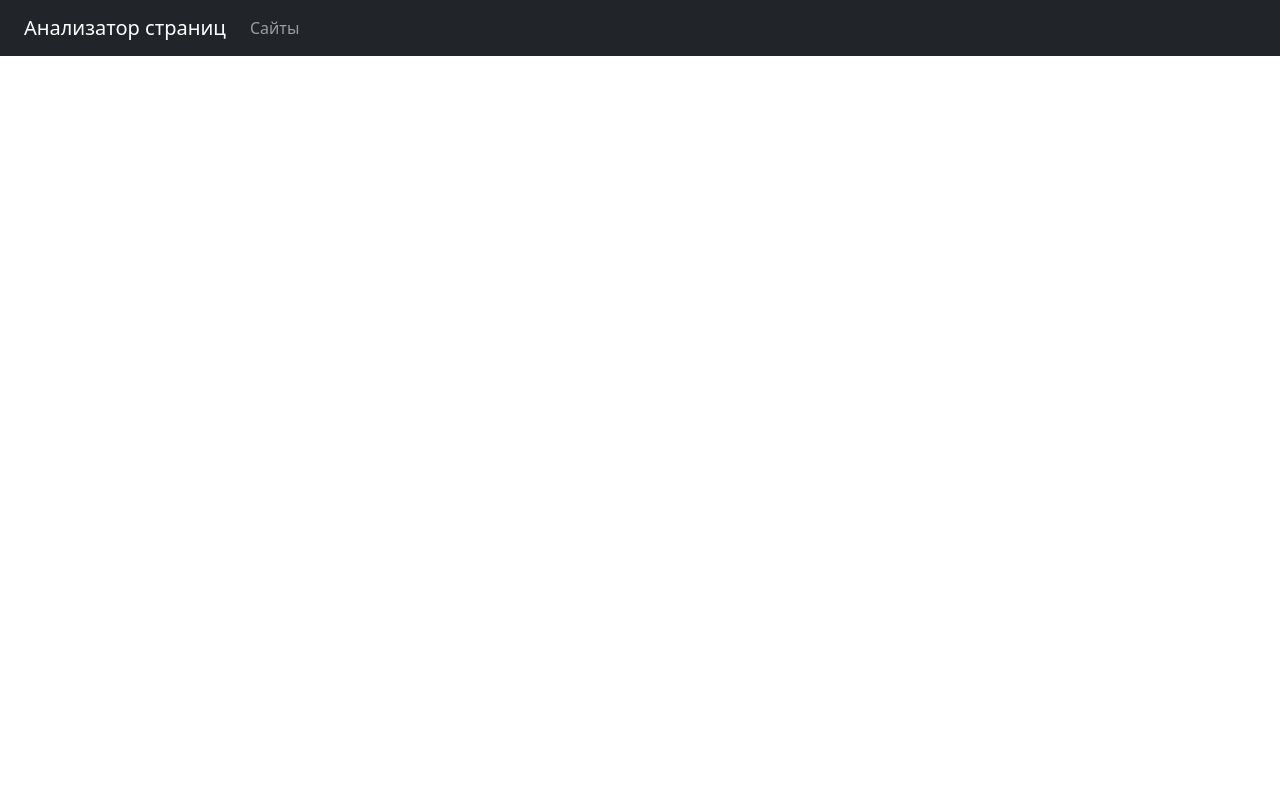
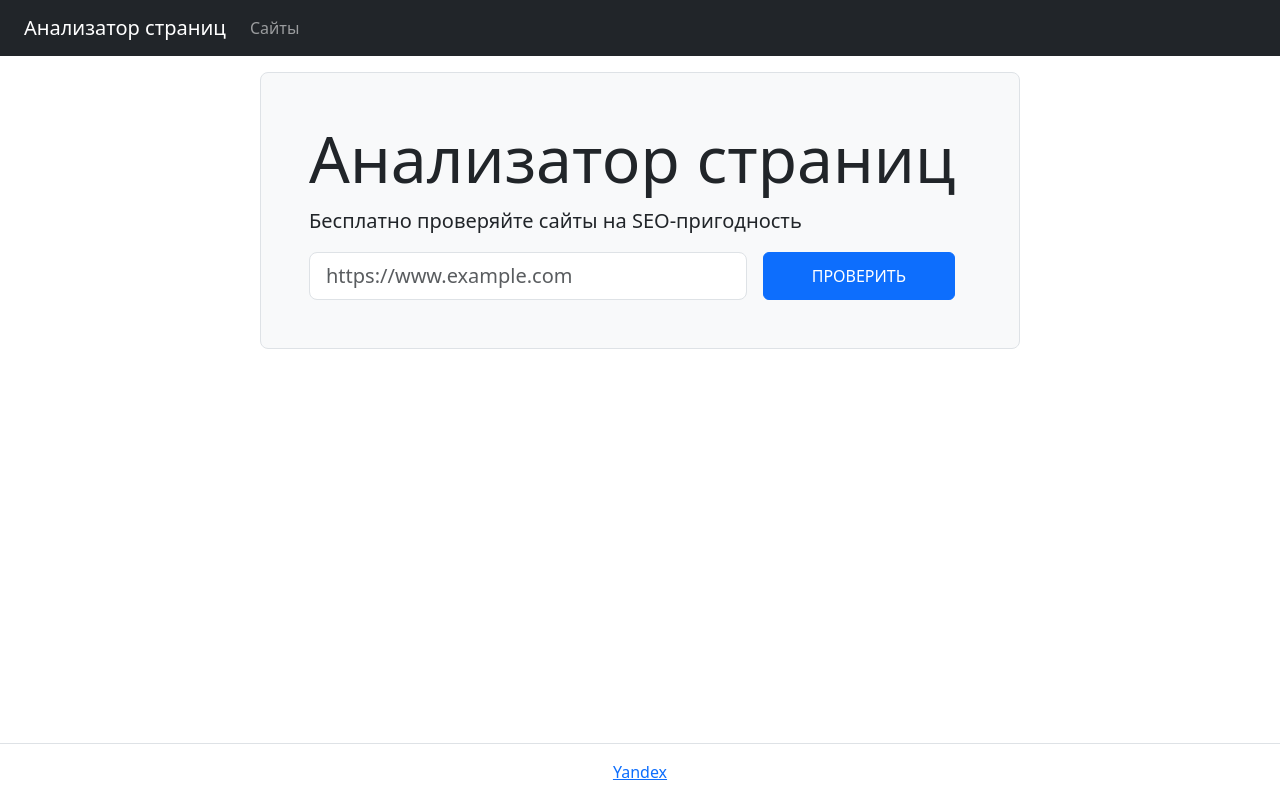
Before and after one commit to AssemblerBossss/project-83, a Flask app: page / in a window 1280 px wide. Run offline with Flask 3, Linux system fonts and the light colour scheme.

Commit message:
с Версткой покончено

```diff
--- a/page_analyzer/app.py
+++ b/page_analyzer/app.py
@@ -14,4 +14,10 @@ app.config['SECRET_KEY'] = os.getenv('SECRET_KEY')
 
 @app.get('/')
 def index():
-    return render_template('base.html')
+    return render_template('index.html')
+
+
+@app.post('/new_url')
+def add_url():
+    url = request.form.get('url')
+    return {1: 2}
--- a/page_analyzer/templates/base.html
+++ b/page_analyzer/templates/base.html
@@ -8,7 +8,10 @@
 <body class="min-vh-100 d-flex flex-column">
     {% include 'components/navbar.html' %}
 
+    {% block main %}
+    {% endblock %}
 
+    {% include 'components/footer.html' %}
 <script src="https://cdn.jsdelivr.net/npm/bootstrap@5.3.0-alpha2/dist/js/bootstrap.bundle.min.js" integrity="sha384-qKXV1j0HvMUeCBQ+QVp7JcfGl760yU08IQ+GpUo5hlbpg51QRiuqHAJz8+BrxE/N" crossorigin="anonymous"></script>
 </body>
 </html>
--- a/page_analyzer/templates/components/footer.html
+++ b/page_analyzer/templates/components/footer.html
@@ -1,10 +1,7 @@
-<!DOCTYPE html>
-<html lang="en">
-<head>
-    <meta charset="UTF-8">
-    <title>Title</title>
-</head>
-<body>
-
-</body>
-</html>
+<footer class="border-top py-3 mt-5 flex-shrink-0">
+    <div class="container-lg">
+        <div class="text-center">
+            <a href="https://yandex.ru" target="_blank">Yandex</a>
+        </div>
+    </div>
+</footer>
--- /dev/null
+++ b/page_analyzer/templates/index.html
@@ -0,0 +1,20 @@
+{% extends 'base.html' %}
+
+{% block main %}
+<main class="flex-grow-1" xmlns="http://www.w3.org/1999/html">
+    <div class="container-lg mt-3">
+        <div class="row">
+            <div class="col-12 col-md-10 col-lg-8 mx-auto border rounded-3 bg-light p-5">
+                <h1 class="display-3">Анализатор страниц</h1>
+                <p class="lead">Бесплатно проверяйте сайты на SEO-пригодность</p>
+                <form action="{{ url_for('add_url') }}" method="post" class="d-flex justify-content-center">
+                    <input type="text" name="url" class="form-control form-control-lg" placeholder="https://www.example.com" value="{{ url }}" required>
+                    <input type="submit" class="btn btn-primary bnt-lg ms-3 mx-3 px-5 text-uppercase text- " value="Проверить">
+                </form>
+
+            </div>
+        </div>
+    </div>
+</main>
+
+{% endblock %}
```
Also changed, not shown: 2 other files.
